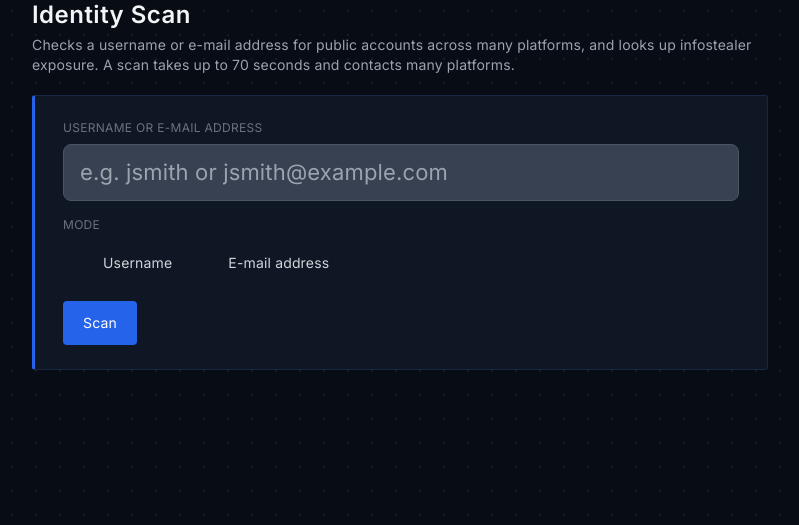
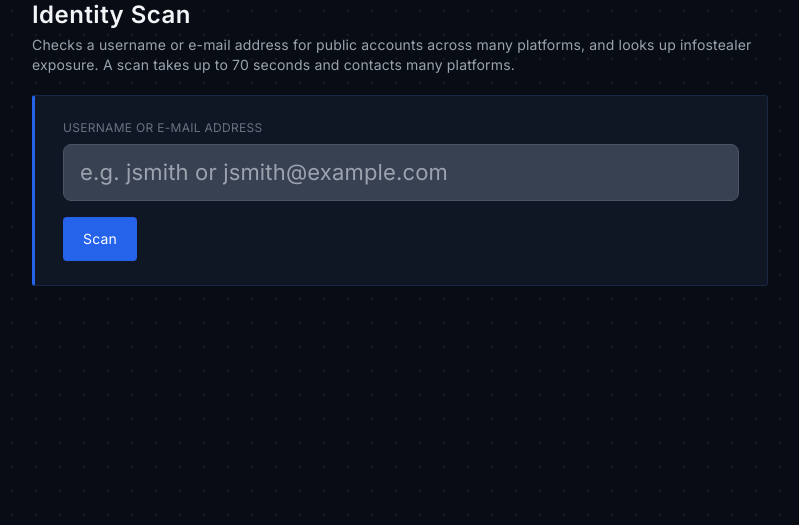
Before and after one commit to zswizzle00/NexusTrace, a Flask app: page /identity_scan in a window 1280 px wide. Shown: the part 121-646 px from the top of the page, without its empty margins (240-1039 px from the left). Run offline with Flask 3, Linux system fonts and the light colour scheme; parts of the project's set-up code (start-up, migrations or seed data) failed here and were passed over; some libraries are stand-ins or nearby versions.

Commit message:
feat(identity): derive the scan mode from the target instead of asking (#17)
* feat(identity): derive the scan mode from the target instead of asking

A username cannot contain '@' on any platform either engine checks, so the
target already says which mode it is. Asking the analyst to restate it was a
way to get it wrong: Sherlock is username-only and user-scanner runs a
different orchestrator per mode, so a mismatched answer silently scanned the
wrong thing.

The form no longer posts a mode and the route no longer reads one.

* refactor(identity): drop the mode plumbing the form no longer sends

---------

Co-authored-by: zswizzle00 <zackmckone@icloud.com>
Co-authored-by: Zack McKone <83973764+zswizzle00@users.noreply.github.com>

```diff
--- a/app/routes/home_routes.py
+++ b/app/routes/home_routes.py
@@ -289,8 +289,7 @@ def _run_analysis(indicator):
                               card_count=card_count,
                               **result_data)
     elif indicator_type == 'identity_email':
-        return redirect(url_for('identity.identity_scan_form', target=indicator,
-                                mode='email'))
+        return redirect(url_for('identity.identity_scan_form', target=indicator))
     elif indicator_type in ('url', 'domain'):
         # Both domains and full URLs go through the URL scanner. Do NOT prepend a
         # scheme here: url_guard.normalize() owns scheme defaulting, and a second
--- a/app/routes/identity_routes.py
+++ b/app/routes/identity_routes.py
@@ -13,6 +13,7 @@ this module's own namespace.
 """
 import json
 import logging
+import re
 import uuid
 from datetime import datetime, timezone
 
@@ -27,7 +28,16 @@ logger = logging.getLogger(__name__)
 
 identity_bp = Blueprint('identity', __name__)
 
-MODES = ('username', 'email')
+# A username cannot contain '@' on any platform either engine checks, so the target
+# itself says which mode it is. Asking the analyst to restate it was a way to get it
+# wrong: Sherlock is username-only and user-scanner runs a different orchestrator per
+# mode, so a mismatched answer silently scanned the wrong thing.
+_EMAIL_RE = re.compile(r'^[^@\s]+@[^@\s]+\.[A-Za-z]{2,}$')
+
+
+def detect_mode(target):
+    """'email' when the target is an e-mail address, otherwise 'username'."""
+    return 'email' if _EMAIL_RE.match((target or '').strip()) else 'username'
 
 
 def _record_key(scan_id):
@@ -55,16 +65,13 @@ def _get_record(scan_id):
 @identity_bp.route('/identity_scan', methods=['GET'])
 def identity_scan_form():
     return render_template('identity_scan.html',
-                           target=request.args.get('target', ''),
-                           mode=request.args.get('mode', 'username'))
+                           target=request.args.get('target', ''))
 
 
 @identity_bp.route('/identity_scan', methods=['POST'])
 def identity_scan_submit():
     target = (request.form.get('target') or '').strip()
-    mode = (request.form.get('mode') or 'username').strip().lower()
-    if mode not in MODES:
-        mode = 'username'
+    mode = detect_mode(target)
 
     if not target:
         flash('Enter a username or e-mail address to scan.', 'error')
--- a/templates/identity_scan.html
+++ b/templates/identity_scan.html
@@ -36,20 +36,6 @@
              class="form-input w-full bg-gray-700 border border-gray-600 text-white placeholder-gray-400 rounded-lg px-4 py-2.5 focus:border-blue-500 focus:outline-none">
     </div>
 
-    <div class="mb-4">
-      <span class="text-xs text-gray-500 uppercase tracking-wide" style="display:block;margin-bottom:0.5rem;">Mode</span>
-      <div class="flex items-center gap-4 text-sm text-gray-300">
-        <label class="flex items-center gap-2">
-          <input type="radio" name="mode" value="username" {% if mode != 'email' %}checked{% endif %}>
-          Username
-        </label>
-        <label class="flex items-center gap-2">
-          <input type="radio" name="mode" value="email" {% if mode == 'email' %}checked{% endif %}>
-          E-mail address
-        </label>
-      </div>
-    </div>
-
     <div class="flex items-center gap-3">
       <button type="submit" class="px-5 py-2.5 bg-blue-600 hover:bg-blue-700 text-white text-sm font-medium rounded transition-colors">
         Scan
```
Also changed, not shown: app/tests/test_identity_routes.py (+46 -0 lines).
